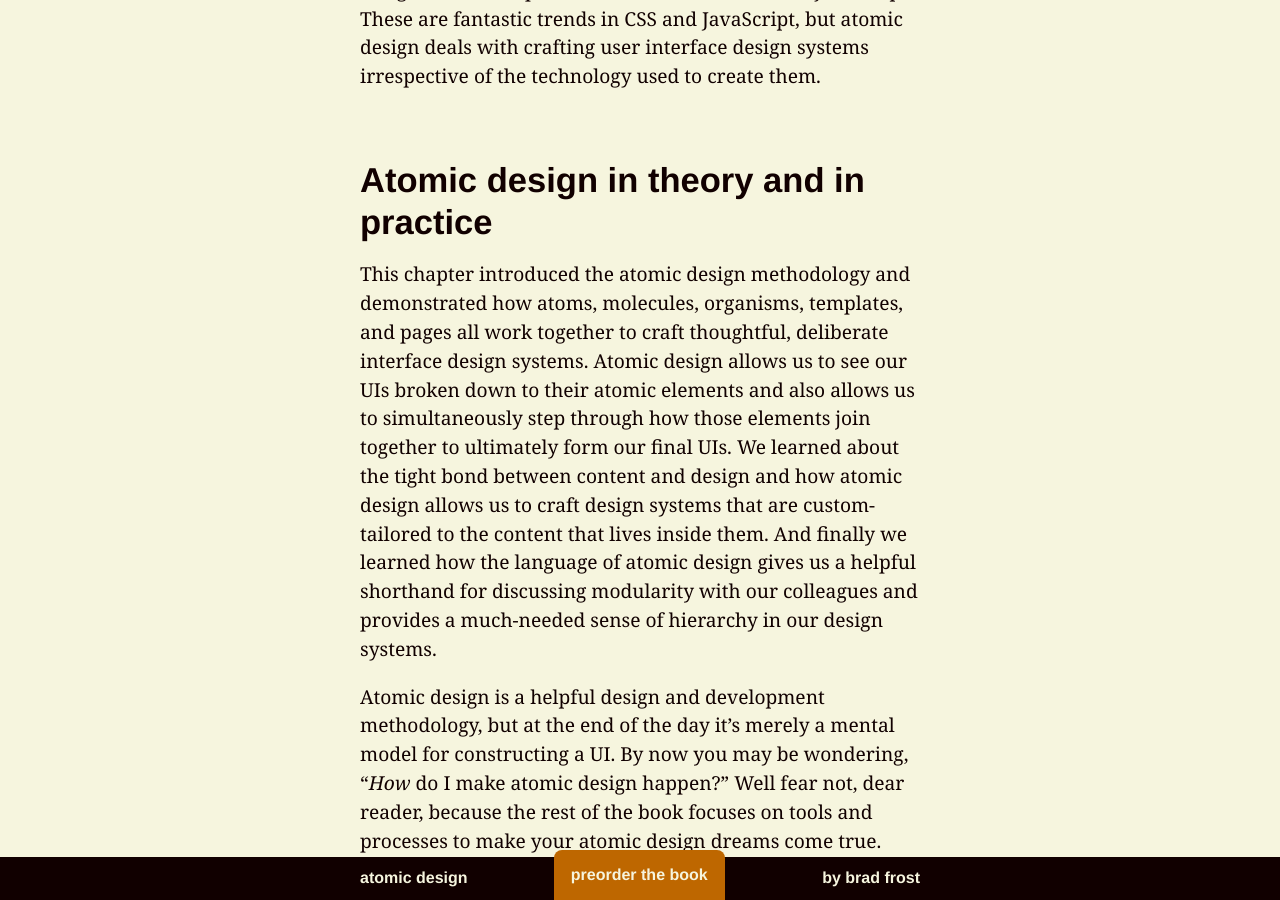
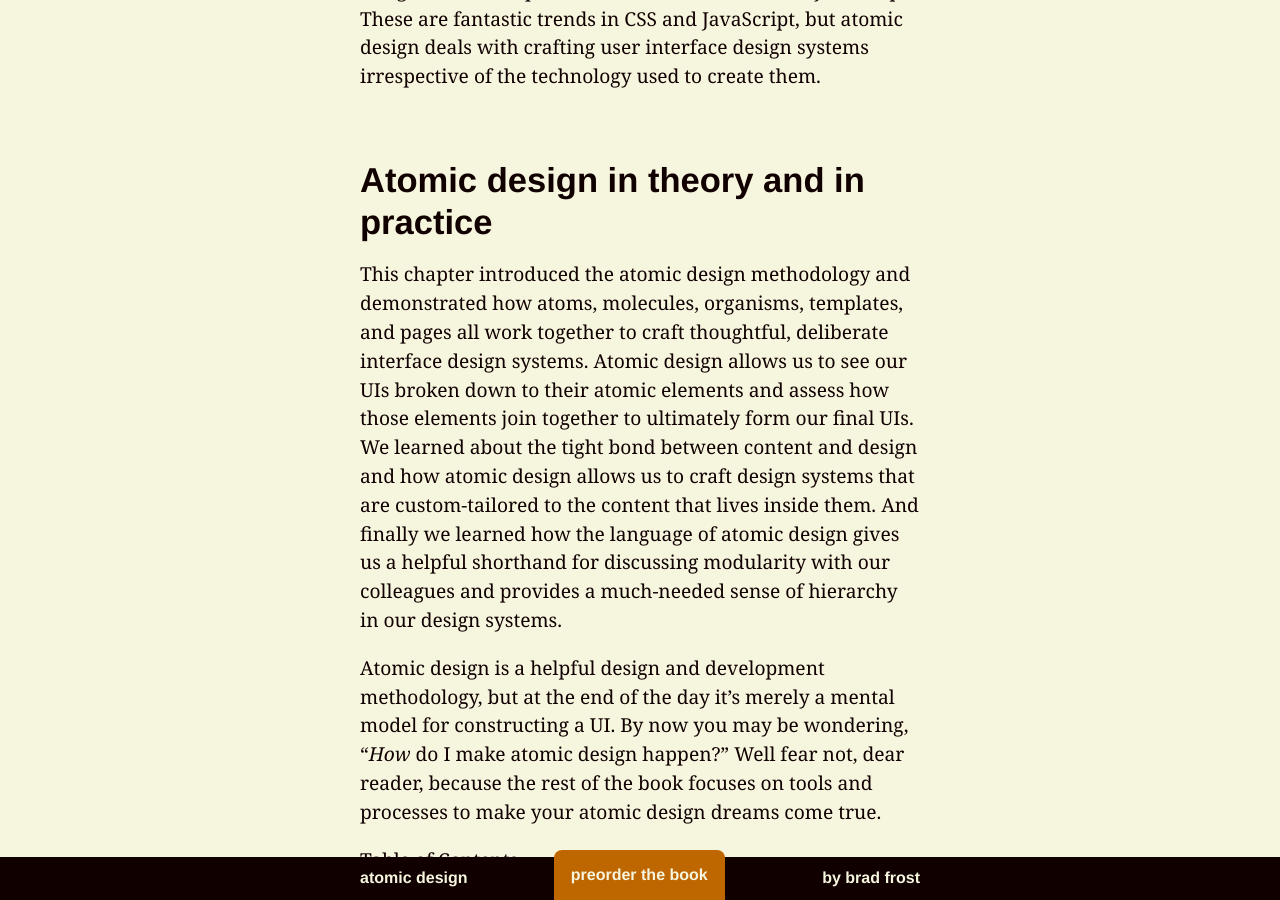
Before and after one commit to bradfrost/atomic-design, a Jekyll site: the page built from chapter-2.md, in a window 1280 px wide and 900 px high, scrolled down 31544 px. Built offline with Jekyll 4.4.1, drawn with Linux system fonts in a browser that asks for light colours; some of the changed text lies outside the part shown.

Commit message:
Update chapter-2.md
Made small changes to make the language less passive.

```diff
--- a/chapter-2.md
+++ b/chapter-2.md
@@ -228,6 +228,6 @@ Let's walk through this atomized Instagram interface:
 I show this non-Web example because atomic design tends to get misinterpreted as an approach to Web-specific technologies like CSS and JavaScript. Let me be clear about this: **atomic design has nothing to do with web-specific subjects like CSS or JavaScript architecture**. In Chapter 1 we discussed the trend toward modularity in all aspects of design and development, which includes CSS and JavaScript. These are fantastic trends in CSS and JavaScript, but atomic design deals with crafting user interface design systems irrespective of the technology used to create them.
 
 ## Atomic design in theory and in practice
-This chapter introduced the atomic design methodology and demonstrated how atoms, molecules, organisms, templates, and pages all work together to craft thoughtful, deliberate interface design systems. Atomic design allows us to see our UIs broken down to their atomic elements and also allows us to simultaneously step through how those elements join together to ultimately form our final UIs. We learned about the tight bond between content and design and how atomic design allows us to craft design systems that are custom-tailored to the content that lives inside them. And finally we learned how the language of atomic design gives us a helpful shorthand for discussing modularity with our colleagues and provides a much-needed sense of hierarchy in our design systems.
+This chapter introduced the atomic design methodology and demonstrated how atoms, molecules, organisms, templates, and pages all work together to craft thoughtful, deliberate interface design systems. Atomic design allows us to see our UIs broken down to their atomic elements and assess how those elements join together to ultimately form our final UIs. We learned about the tight bond between content and design and how atomic design allows us to craft design systems that are custom-tailored to the content that lives inside them. And finally we learned how the language of atomic design gives us a helpful shorthand for discussing modularity with our colleagues and provides a much-needed sense of hierarchy in our design systems.
 
 Atomic design is a helpful design and development methodology, but at the end of the day it's merely a mental model for constructing a UI. By now you may be wondering, "*How* do I make atomic design happen?" Well fear not, dear reader, because the rest of the book focuses on tools and processes to make your atomic design dreams come true.
```
Also changed, not shown: other parts of chapter-2.md (+4 -4 lines).
